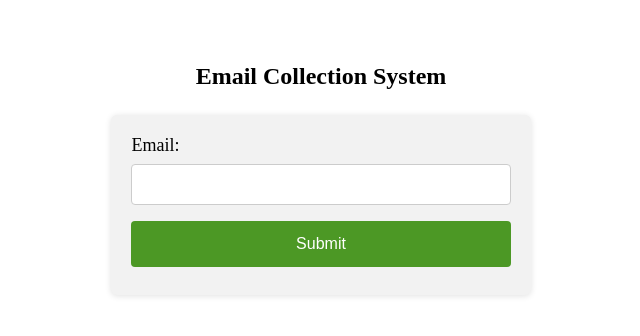
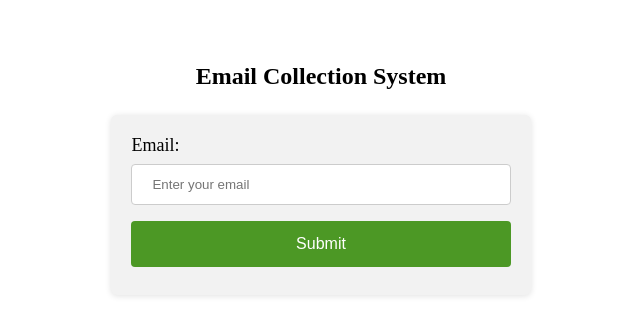
Before and after one commit to anushaihalapathirana/EmailCollector, a PHP site: page / in a window 1280 px wide. Shown: the top 336 px of the page, without its empty margins (319-959 px from the left). Run offline with PHP 8.4, Linux system fonts and the light colour scheme.

Commit message:
error message changes

```diff
--- a/index.php
+++ b/index.php
@@ -13,7 +13,7 @@
     <form action="<?php echo htmlspecialchars($_SERVER["PHP_SELF"]);?>" method="POST">
       <div class="container">
         <div class="title">Email:</div>
-        <input type="text" name="email" required="required" />
+        <input type="text" name="email" placeholder="Enter your email" required="required" />
 
         <!-- prevent multiple submitions in onclick-->
         <input type="submit" onclick="this.disabled=true; this.value='Sending, please wait...'; this.form.submit();"
@@ -52,7 +52,7 @@ if(!empty($_POST['email']) && $_SERVER["REQUEST_METHOD"] == "POST" ){
 
     // success and error messages display
     if ($conn->query($sql) === TRUE) {
-      echo '<div class="message success-message">Email added successfully.</div>';
+      echo '<div class="message success-message">Email successfully saved</div>';
 
     } else {
       echo '<div class="message ssage">Sorry there was an error. Please try again.</div>';
--- a/success.php
+++ b/success.php
@@ -9,7 +9,7 @@
 <body>
     <!-- display successful message -->
     <div class="success-container">
-        <div class="message success-message">Email successfully added to the database</div>
+        <div class="message success-message">Email successfully saved.</div>
     </div>
 
 </body>
```
